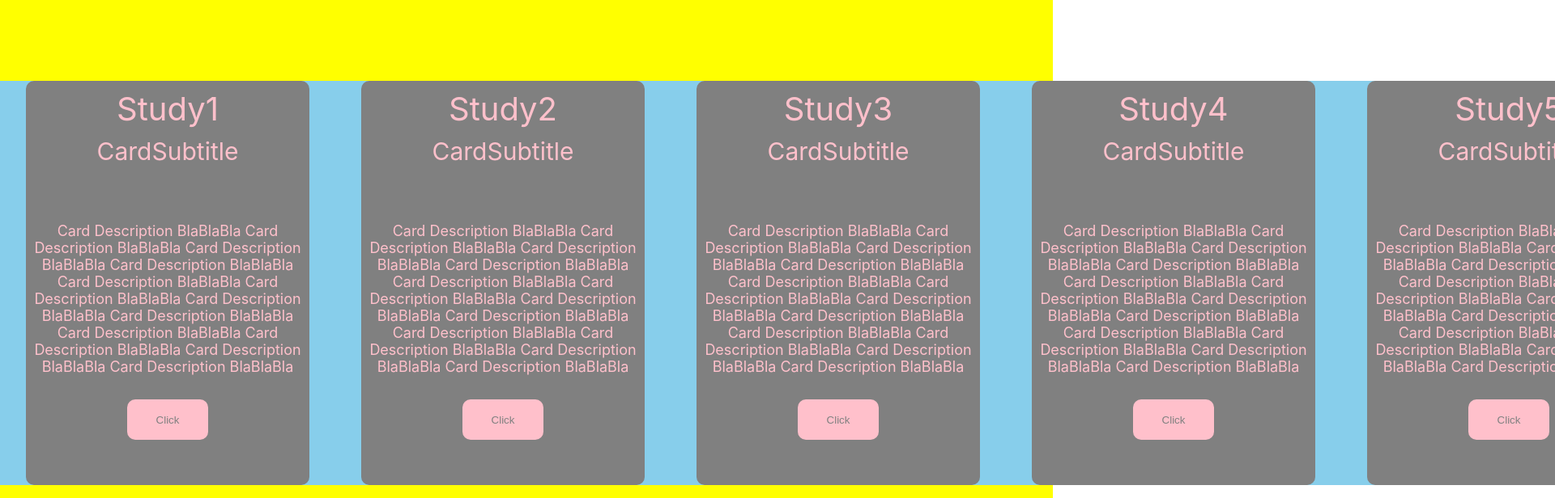
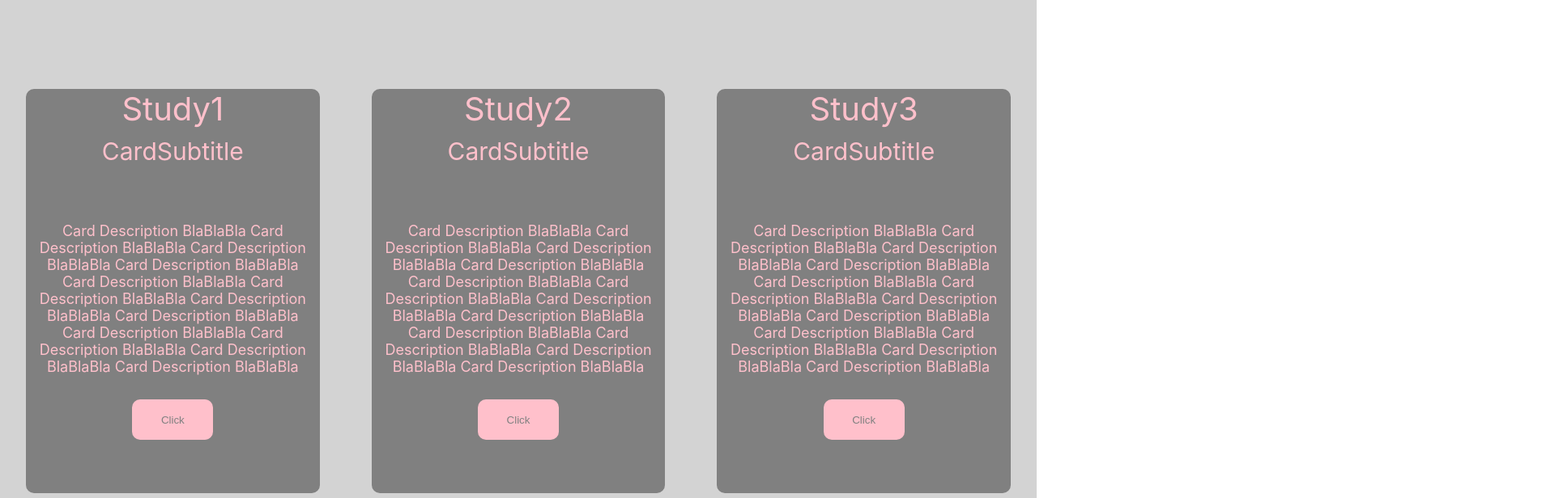
Before and after one commit to yeoniii20/notice-page, a React (Create React App) app: page / in a window 1280 px wide. Shown: the top 616 px of the page at 81% size, 1920 px wide, since content can reach past the window. Built offline with nearby package versions, Linux system fonts and the light colour scheme.

Commit message:
card 가운데 정렬

```diff
--- a/src/constant/NoticePage.jsx
+++ b/src/constant/NoticePage.jsx
@@ -49,7 +49,7 @@ const NoticePage = () => {
             <S.CardButton>Click</S.CardButton>
           </S.Card>
         </S.CardContainer>
-        <S.CardContainer>
+        {/* <S.CardContainer>
           <S.Card>
             <S.CardTitle>Study4</S.CardTitle>
             <S.CardSubtitle>CardSubtitle</S.CardSubtitle>
@@ -78,7 +78,7 @@ const NoticePage = () => {
             </S.CardDescription>
             <S.CardButton>Click</S.CardButton>
           </S.Card>
-        </S.CardContainer>
+        </S.CardContainer> */}
       </S.CardSection>
     </S.Wrapper>
   );
--- a/src/constant/NoticePage.style.js
+++ b/src/constant/NoticePage.style.js
@@ -2,39 +2,36 @@ import styled from "styled-components";
 
 export const Wrapper = styled.div`
   display: flex;
-  width: 1300px;
+  /* width: 1920px; */
   background-color: lightgray;
 `;
 
 export const CardSection = styled.div`
   display: flex;
-  background-color: yellow;
+  margin: auto;
   padding-bottom: 30px;
-  width: 1300px;
 `;
 
 export const CardContainer = styled.div`
   margin-top: 20px;
-  display: flex;
+  /* display: flex; */
   /* flex-direction: row; */
-  justify-content: center;
-  background-color: skyblue;
+  /* justify-content: center; */
   margin-top: 100px;
   gap: 20px;
-  justify-content: flex-start;
+  /* justify-content: flex-start; */
   padding-left: 32px;
   padding-right: 32px;
-  width: 1200px;
 `;
 
 export const Card = styled.div`
-  display: flex;
+  /* display: flex; */
   background-color: grey;
-  /* max-width: 30px; */
+  max-width: 400px;
   border-radius: 10px;
   min-width: 350px;
   min-height: 500px;
-  flex-direction: column;
+  /* flex-direction: column; */
 `;
 
 export const CardTitle = styled.div`
```
